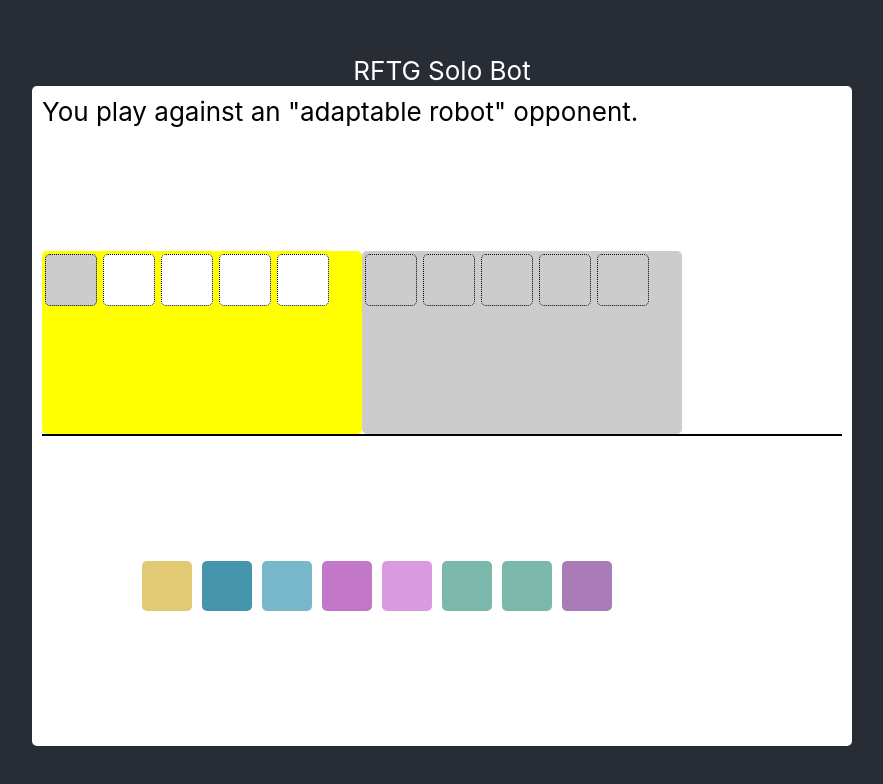
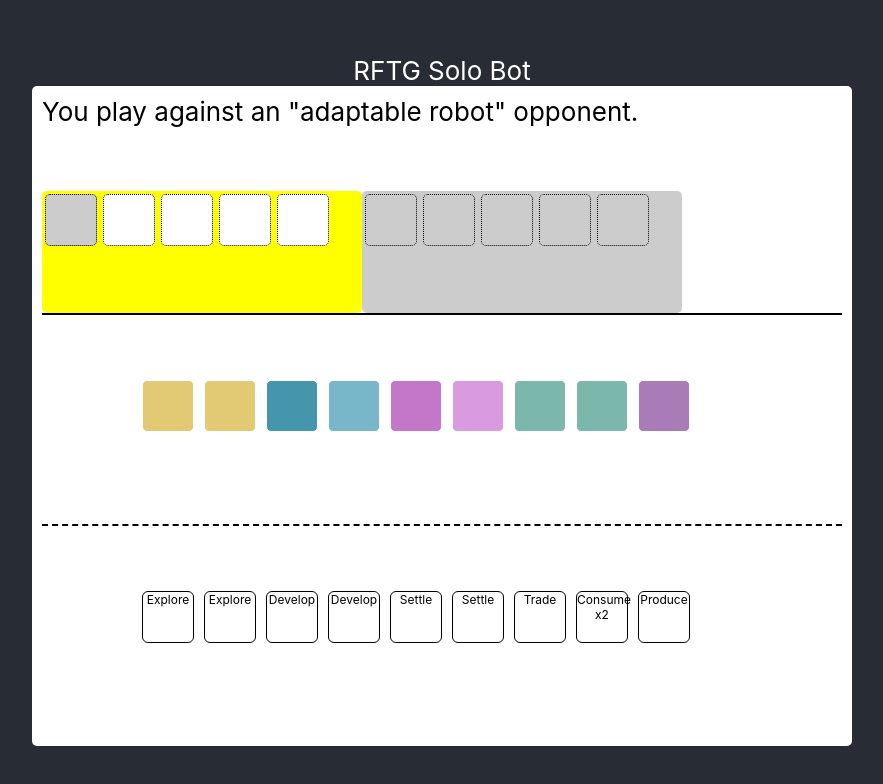
Before and after one commit to bananu7/rftg-solo-bot, a React (Create React App) app: page / in a window 1280 px wide. Shown: the top 784 px of the page, without its empty margins (198-1081 px from the left). Built offline with nearby package versions, Linux system fonts and the light colour scheme.

Commit message:
Fixed robot choices

```diff
--- a/src/RaceBot.css
+++ b/src/RaceBot.css
@@ -57,39 +57,67 @@
     display: flex;
     flex-wrap: wrap;
     margin-left: 100px;
+    height: 80px;
 }
 
 .playerchoice .element {
     border-radius: 5px;
+    border: 1px solid white;
     width: 50px;
     height: 50px;
     margin-right: 10px;
 }
 
-.playerchoice .element:nth-child(1) {
+.playerchoice .element:nth-child(1), .playerchoice .element:nth-child(2) {
     background-color: #e2c973;
 }
 
-.playerchoice .element:nth-child(2) {
+.playerchoice .element:nth-child(3) {
     background-color: #4596ad;
 }
 
-.playerchoice .element:nth-child(3) {
+.playerchoice .element:nth-child(4) {
     background-color: #78b7c9;
 }
 
-.playerchoice .element:nth-child(4) {
+.playerchoice .element:nth-child(5) {
     background-color: #c277c9;
 }
 
-.playerchoice .element:nth-child(5) {
+.playerchoice .element:nth-child(6) {
     background-color: #da9ae0;
 }
 
-.playerchoice .element:nth-child(6), .playerchoice .element:nth-child(7) {
+.playerchoice .element:nth-child(7), .playerchoice .element:nth-child(8) {
     background-color: #7cb7ac;
 }
 
-.playerchoice .element:nth-child(8) {
+.playerchoice .element:nth-child(9) {
     background-color: #a97cb7;
 }
+
+/* Horizontal arrow */
+
+.horizontal-arrow {
+    border-top: 2px dashed black;
+    width: 100%;
+    height: 1px;
+}
+
+/* Robot choices */
+
+.robotchoice {
+    width: 100%;
+    display: flex;
+    margin-left: 100px;
+    height: 80px;
+}
+
+.robotchoice .element {
+    border-radius: 6px;
+    border: 1px solid black;
+    width: 50px;
+    height: 50px;
+    font-size: 12px;
+    margin-right: 10px;
+}
--- a/src/RaceBot.js
+++ b/src/RaceBot.js
@@ -40,6 +40,19 @@
                     <div className="element"/>
                     <div className="element"/>
                     <div className="element"/>
+                    <div className="element"/>
+                </div>
+                <div className="horizontal-arrow"/>
+                <div className="robotchoice">
+                    <div className="element">Explore</div>
+                    <div className="element">Explore</div>
+                    <div className="element">Develop</div>
+                    <div className="element">Develop</div>
+                    <div className="element">Settle</div>
+                    <div className="element">Settle</div>
+                    <div className="element">Trade</div>
+                    <div className="element">Consume x2</div>
+                    <div className="element">Produce</div>
                 </div>
             </div>
         );
```
